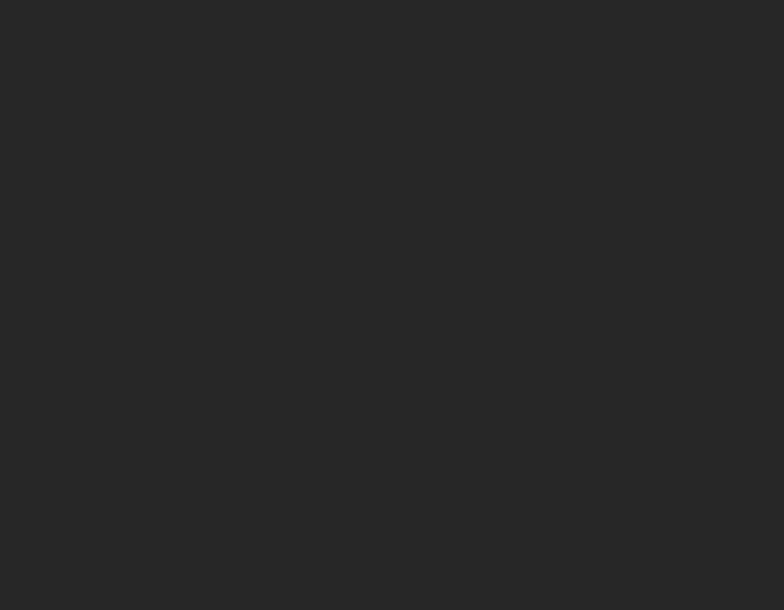
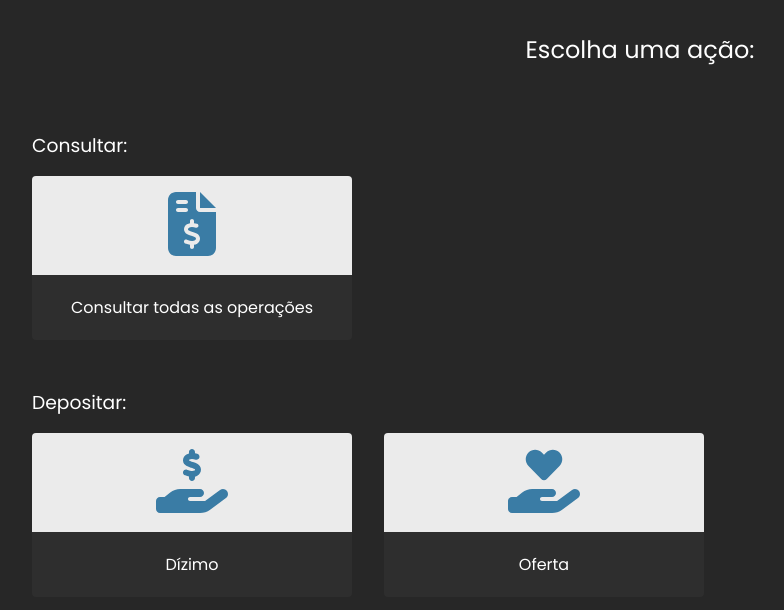
Before and after one commit to Player35Oficial/angular-church, an Angular app: page /home in a window 1280 px wide. Before the commit this address led to /. Shown: the top 610 px of the page, without its empty margins (0-784 px from the left). Built offline with nearby package versions, Linux system fonts and the light colour scheme.

Commit message:
homepage structure

```diff
--- a/package.json
+++ b/package.json
@@ -18,6 +18,10 @@
     "@angular/platform-browser": "^16.2.0",
     "@angular/platform-browser-dynamic": "^16.2.0",
     "@angular/router": "^16.2.0",
+    "@fortawesome/angular-fontawesome": "^0.13.0",
+    "@fortawesome/fontawesome-svg-core": "^6.4.0",
+    "@fortawesome/free-regular-svg-icons": "^6.4.0",
+    "@fortawesome/free-solid-svg-icons": "^6.4.0",
     "rxjs": "~7.8.0",
     "tslib": "^2.3.0",
     "zone.js": "~0.13.0"
--- a/src/app/app-routing.module.ts
+++ b/src/app/app-routing.module.ts
@@ -2,6 +2,7 @@ import { SiginComponent } from './components/pages/sigin/sigin.component';
 import { NgModule } from '@angular/core';
 import { RouterModule, Routes } from '@angular/router';
 import { SigupComponent } from './components/pages/sigup/sigup.component';
+import { HomeComponent } from './components/pages/home/home.component';
 
 const routes: Routes = [
   {
@@ -12,6 +13,10 @@ const routes: Routes = [
     path: 'signup',
     component: SigupComponent,
   },
+  {
+    path: 'home',
+    component: HomeComponent,
+  },
 ];
 
 @NgModule({
--- a/src/app/app.module.ts
+++ b/src/app/app.module.ts
@@ -6,6 +6,7 @@ import { AppComponent } from './app.component';
 import { SiginComponent } from './components/pages/sigin/sigin.component';
 import { SigupComponent } from './components/pages/sigup/sigup.component';
 import { HomeComponent } from './components/pages/home/home.component';
+import { FontAwesomeModule } from '@fortawesome/angular-fontawesome';
 
 @NgModule({
   declarations: [
@@ -16,7 +17,8 @@ import { HomeComponent } from './components/pages/home/home.component';
   ],
   imports: [
     BrowserModule,
-    AppRoutingModule
+    AppRoutingModule,
+    FontAwesomeModule
   ],
   providers: [],
   bootstrap: [AppComponent]
--- a/src/app/components/pages/home/home.component.css
+++ b/src/app/components/pages/home/home.component.css
@@ -0,0 +1,58 @@
+h2 {
+  text-align: center;
+  margin: 3.2rem 0;
+}
+
+h2,
+h3 {
+  font-weight: 400;
+  font-style: normal;
+}
+
+.container {
+  padding: 3.2rem;
+  display: flex;
+  flex-direction: column;
+  gap: 4.8rem;
+}
+
+.actions-container {
+  display: flex;
+  flex-direction: column;
+  gap: 1.6rem;
+}
+
+.actions-container .actions-slider {
+  display: flex;
+  gap: 3.2rem;
+}
+
+.action-container-item {
+  height: 16.4rem;
+  width: 32rem;
+  border-radius: 0.4rem;
+  display: flex;
+  flex-direction: column;
+  background-color: var(--card-bg);
+}
+
+.action-container-item .action-icon {
+  display: flex;
+  justify-content: center;
+  align-items: center;
+  border-radius: 0.4rem 0.4rem 0 0;
+  flex: 1;
+  background: #ebebeb;
+}
+
+.action-container-item .action-label {
+  padding: 2rem 3.9rem;
+  font-size: 1.6rem;
+  width: 320px;
+  text-align: center;
+}
+
+fa-icon {
+  font-size: 6.4rem;
+  color: var(--primary);
+}
--- a/src/app/components/pages/home/home.component.html
+++ b/src/app/components/pages/home/home.component.html
@@ -1 +1,39 @@
-<p>home works!</p>
+<h2>Escolha uma ação:</h2>
+
+<div class="container">
+  <div class="actions-container">
+    <h3>Consultar:</h3>
+    <div class="actions-slider">
+      <div class="action-container-item">
+        <div class="action-icon">
+          <fa-icon [icon]="faInvoice"></fa-icon>
+        </div>
+        <div class="action-label">
+          <p>Consultar todas as operações</p>
+        </div>
+      </div>
+    </div>
+  </div>
+
+  <div class="actions-container">
+    <h3>Depositar:</h3>
+    <div class="actions-slider">
+      <div class="action-container-item">
+        <div class="action-icon">
+          <fa-icon [icon]="faHoldingDollar"></fa-icon>
+        </div>
+        <div class="action-label">
+          <p>Dízimo</p>
+        </div>
+      </div>
+      <div class="action-container-item">
+        <div class="action-icon">
+          <fa-icon [icon]="faHoldingHeart"></fa-icon>
+        </div>
+        <div class="action-label">
+          <p>Oferta</p>
+        </div>
+      </div>
+    </div>
+  </div>
+</div>
--- a/src/app/components/pages/home/home.component.ts
+++ b/src/app/components/pages/home/home.component.ts
@@ -1,10 +1,17 @@
 import { Component } from '@angular/core';
+import {
+  faFileInvoiceDollar,
+  faHandHoldingDollar,
+  faHandHoldingHeart,
+} from '@fortawesome/free-solid-svg-icons';
 
 @Component({
   selector: 'app-home',
   templateUrl: './home.component.html',
-  styleUrls: ['./home.component.css']
+  styleUrls: ['./home.component.css'],
 })
 export class HomeComponent {
-
+  faInvoice = faFileInvoiceDollar;
+  faHoldingDollar = faHandHoldingDollar;
+  faHoldingHeart = faHandHoldingHeart;
 }
```
Also changed, not shown: 1 other file (tests, documents, lock files or other folders).
